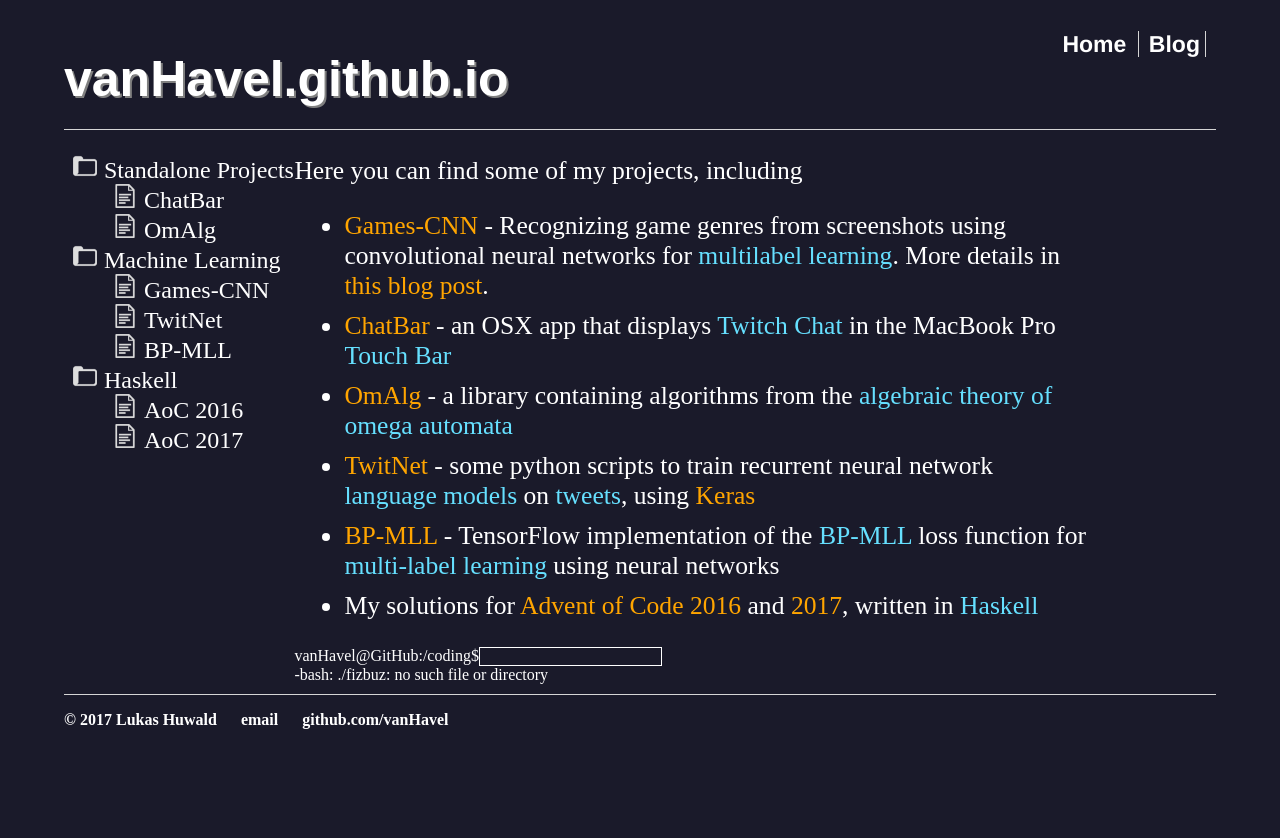
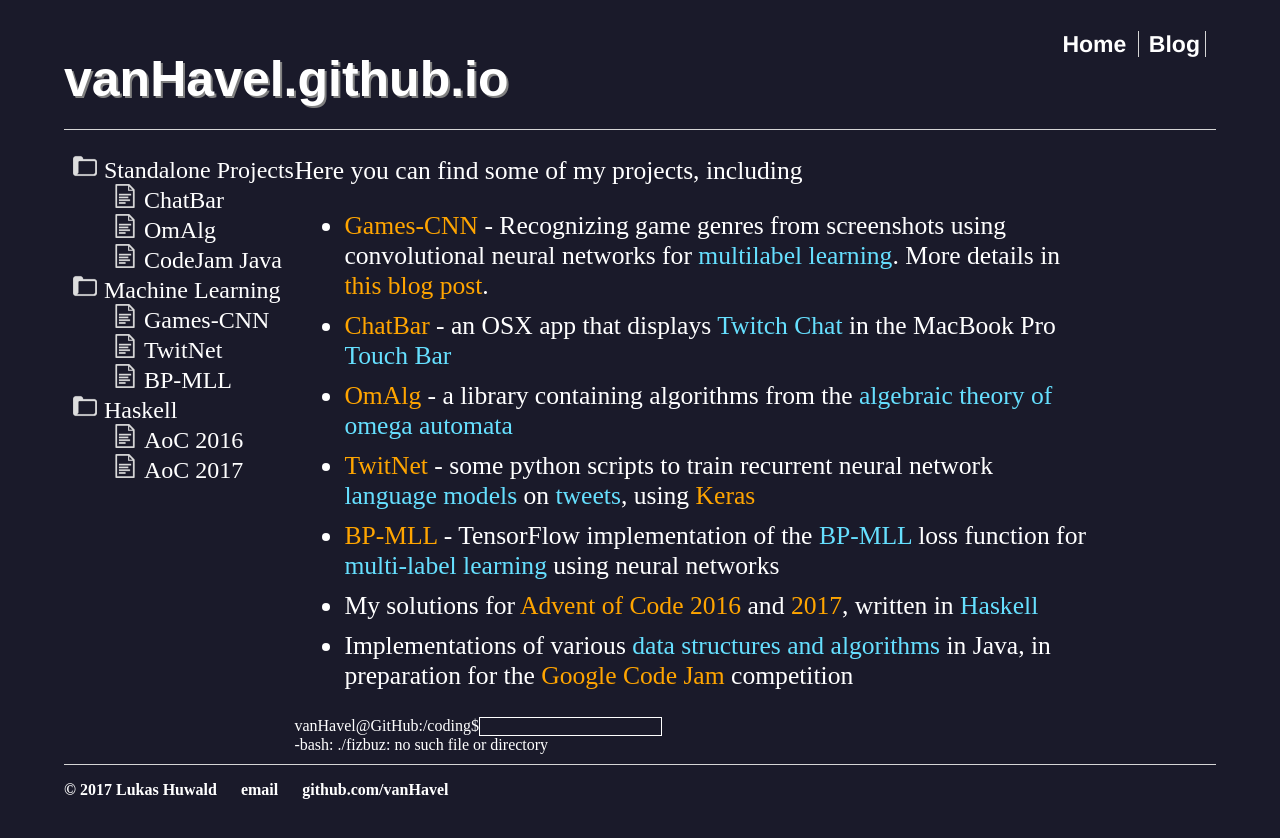
Before and after one commit to vanHavel/vanHavel.github.io, a Jekyll site: the page built from index.html, in a window 1280 px wide. Shown: the top 838 px of the page. Built offline with Jekyll 4.4.1, drawn with Linux system fonts in a browser that asks for light colours.

Commit message:
added codejam-java

```diff
--- a/index.html
+++ b/index.html
@@ -14,6 +14,9 @@ main: true
         </li>
         <li>
           <a href="https://github.com/vanHavel/OmAlg">OmAlg</a>
+        </li>
+        <li>
+          <a href="https://github.com/vanHavel/codejam-java">CodeJam Java</a>
         </li>
       </ul>
     </li>
@@ -67,6 +70,9 @@ main: true
       <li> <span>
         My solutions for <a href="https://adventofcode.com/">Advent of Code</a> <a href="https://github.com/vanHavel/AdventOfCode2016">2016</a> and <a href="https://github.com/vanHavel/AdventOfCode2017">2017</a>, written in <span class="mark">Haskell</span>
       </span> </li>
+      <li> <span>
+        Implementations of various <span class="mark">data structures and algorithms</span> in Java, in preparation for the <a href="https://github.com/vanHavel/codejam-java">Google Code Jam</a> competition
+      </span> </li>
     </ul>
   </p>
 </main>
```
